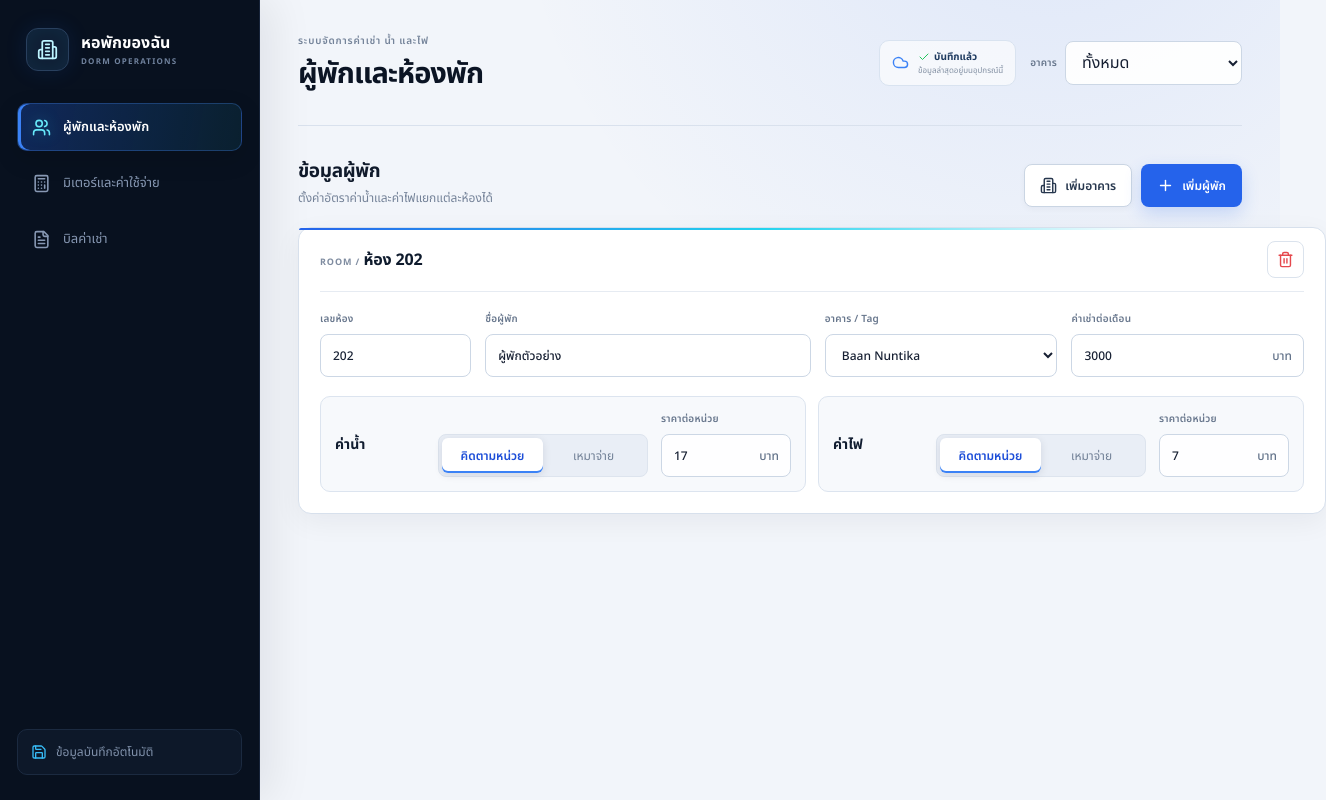
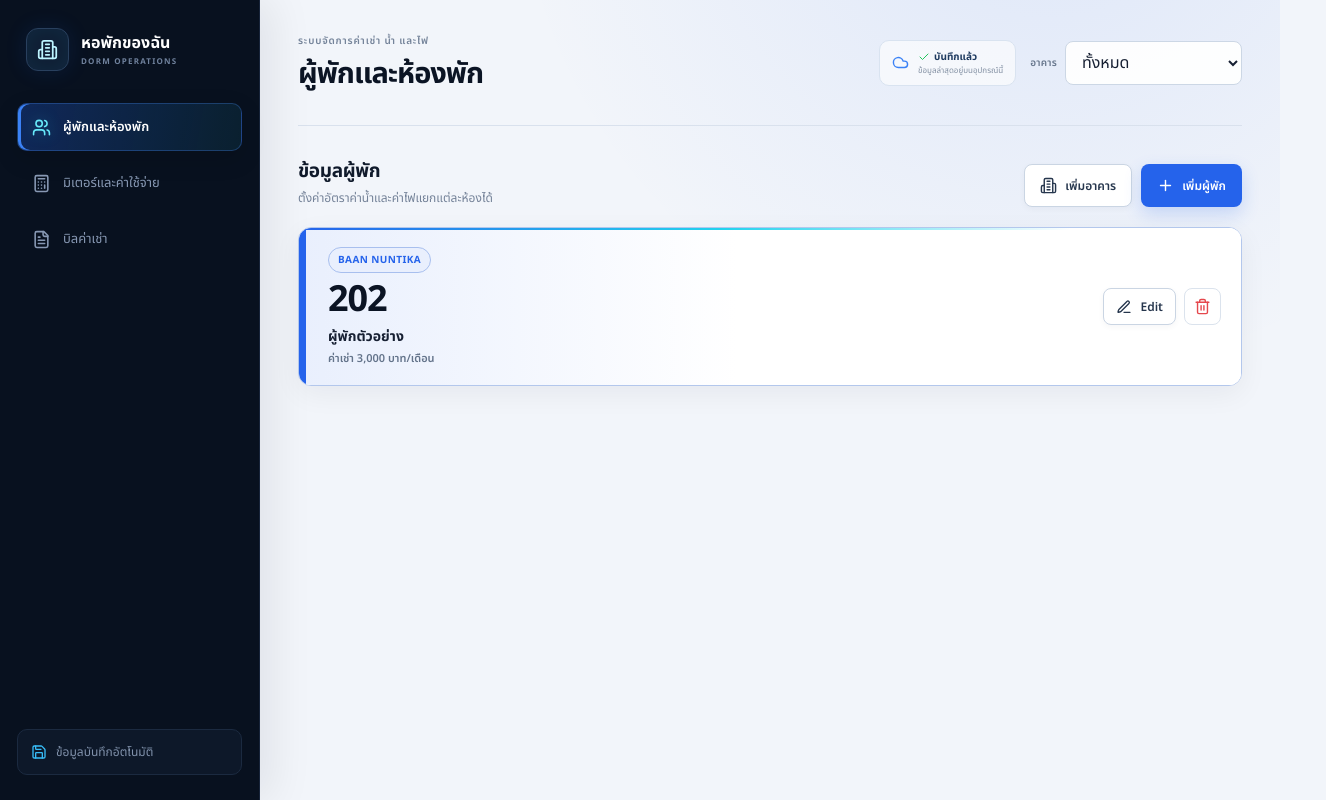
Before and after one commit to thatchawatwilaiwong-sudo/dorm-billing-system, a React (Vite) app: page / in a window 1280 px wide. Shown: the whole page, 1326 px wide, since content can reach past the window. Built offline with nearby package versions, Linux system fonts and the light colour scheme.

Commit message:
Improve tenant cards and bill exports

```diff
--- a/src/main.jsx
+++ b/src/main.jsx
@@ -9,6 +9,7 @@ import {
   DoorOpen,
   Download,
   Droplets,
+  Edit3,
   FileText,
   House,
   Plus,
@@ -53,6 +54,13 @@ const INITIAL_DATA = {
 
 const money = (value) =>
   new Intl.NumberFormat("th-TH", { minimumFractionDigits: 0, maximumFractionDigits: 2 }).format(value || 0);
+
+const BUILDING_COLORS = ["#2563eb", "#7c3aed", "#0891b2", "#ea580c", "#16a34a", "#db2777"];
+
+function buildingColor(buildings, building) {
+  const index = Math.max(0, buildings.indexOf(building));
+  return BUILDING_COLORS[index % BUILDING_COLORS.length];
+}
 
 function usePersistentData() {
   const [data, setData] = useState(() => {
@@ -159,6 +167,7 @@ function App() {
       ],
       meters: { ...current.meters, [id]: { water: {}, electric: {} } },
     }));
+    return id;
   };
 
   const addBuilding = () => {
@@ -265,6 +274,20 @@ function NavButton({ active, icon: Icon, children, onClick }) {
 }
 
 function TenantPage({ data, tenants, addTenant, addBuilding, updateTenant, deleteTenant }) {
+  const [editingIds, setEditingIds] = useState(() => new Set());
+  const setEditing = (id, editing) => {
+    setEditingIds((current) => {
+      const next = new Set(current);
+      if (editing) next.add(id);
+      else next.delete(id);
+      return next;
+    });
+  };
+  const handleAddTenant = () => {
+    const id = addTenant();
+    setEditing(id, true);
+  };
+
   return (
     <section>
       <div className="section-actions">
@@ -274,18 +297,26 @@ function TenantPage({ data, tenants, addTenant, addBuilding, updateTenant, delet
         </div>
         <div className="button-row">
           <button className="button secondary" onClick={addBuilding}><Building2 size={17} /> เพิ่มอาคาร</button>
-          <button className="button primary" onClick={addTenant}><Plus size={17} /> เพิ่มผู้พัก</button>
+          <button className="button primary" onClick={handleAddTenant}><Plus size={17} /> เพิ่มผู้พัก</button>
         </div>
       </div>
 
       <div className="tenant-list">
-        {tenants.map((tenant) => (
-          <article className="tenant-card" key={tenant.id}>
+        {tenants.map((tenant) => {
+          const editing = editingIds.has(tenant.id);
+          const accent = buildingColor(data.buildings, tenant.building);
+          return (
+            <article className={`tenant-card ${editing ? "editing" : "compact"}`} style={{ "--building-accent": accent }} key={tenant.id}>
+              {editing ? (
+                <>
                   <div className="tenant-heading">
                     <div className="room-number">ห้อง {tenant.room || "ใหม่"}</div>
+                    <div className="tenant-card-actions">
+                      <button className="button primary compact-action" onClick={() => setEditing(tenant.id, false)}><Save size={16} /> Save</button>
                       <button className="icon-button danger" aria-label="ลบห้อง" onClick={() => deleteTenant(tenant.id)}>
                         <Trash2 size={17} />
                       </button>
+                    </div>
                   </div>
                   <div className="form-grid">
                     <Field label="เลขห้อง"><input value={tenant.room} onChange={(e) => updateTenant(tenant.id, { room: e.target.value })} /></Field>
@@ -303,8 +334,26 @@ function TenantPage({ data, tenants, addTenant, addBuilding, updateTenant, delet
                     <UtilitySetting label="ค่าน้ำ" utility="water" tenant={tenant} defaultRate={17} updateTenant={updateTenant} />
                     <UtilitySetting label="ค่าไฟ" utility="electric" tenant={tenant} defaultRate={7} updateTenant={updateTenant} />
                   </div>
+                </>
+              ) : (
+                <div className="tenant-compact-card">
+                  <div>
+                    <div className="tenant-building-chip">{tenant.building || "ไม่ระบุอาคาร"}</div>
+                    <div className="tenant-compact-room">{tenant.room || "ห้องใหม่"}</div>
+                    <div className="tenant-compact-name">{tenant.name || "ยังไม่ระบุชื่อผู้พัก"}</div>
+                    <div className="tenant-compact-rent">ค่าเช่า {money(tenant.rent)} บาท/เดือน</div>
+                  </div>
+                  <div className="tenant-card-actions">
+                    <button className="button secondary compact-action" onClick={() => setEditing(tenant.id, true)}><Edit3 size={16} /> Edit</button>
+                    <button className="icon-button danger" aria-label="ลบห้อง" onClick={() => deleteTenant(tenant.id)}>
+                      <Trash2 size={17} />
+                    </button>
+                  </div>
+                </div>
+              )}
             </article>
-        ))}
+          );
+        })}
         {tenants.length === 0 && <EmptyState text="ยังไม่มีผู้พักในอาคารนี้" />}
       </div>
     </section>
@@ -347,9 +396,16 @@ function PeriodControls({ year, month, setYear, setMonth }) {
   return (
     <div className="period-controls">
       <Field label="ปี พ.ศ.">
-        <select value={year} onChange={(e) => setYear(Number(e.target.value))}>
-          {years.map((item) => <option key={item}>{item}</option>)}
-        </select>
+        <input
+          type="number"
+          list="thai-year-options"
+          min={START_YEAR - 1}
+          value={year}
+          onChange={(e) => setYear(Number(e.target.value) || START_YEAR)}
+        />
+        <datalist id="thai-year-options">
+          {years.map((item) => <option key={item} value={item} />)}
+        </datalist>
       </Field>
       <Field label="เดือนที่ต้องการกรอก">
         <select value={month} onChange={(e) => setMonth(Number(e.target.value))}>
@@ -474,9 +530,14 @@ function BillsPage({ data, tenants, year, month, setYear, setMonth }) {
       <div className="section-actions">
         <div>
           <h2>บิลค่าเช่ารายห้อง</h2>
-          <p>ตรวจสอบยอดแล้วบันทึกเป็นรูป PNG แยกแต่ละห้อง</p>
+          <p>ตรวจสอบยอดแล้วบันทึกเป็นรูป PNG แยกแต่ละห้อง หรือบันทึกทุกห้องพร้อมกัน</p>
         </div>
+        <div className="bill-toolbar">
           <PeriodControls year={year} month={month} setYear={setYear} setMonth={setMonth} />
+          <button className="button secondary" disabled={tenants.length === 0} onClick={() => saveAllBillImages(data, tenants, year, month)}>
+            <Download size={17} /> บันทึกบิลทั้งหมด
+          </button>
+        </div>
       </div>
       <div className="bill-list">
         {tenants.map((tenant) => (
@@ -530,10 +591,9 @@ function BillCard({ data, tenant, year, month }) {
           <div><ReceiptText size={21} /><strong>รวม</strong></div>
           <strong>{money(total)} <small>บาท</small></strong>
         </div>
-        <div className="bill-tenant">ผู้พัก : {tenant.name || "ไม่ระบุชื่อผู้พัก"}</div>
       </div>
       <div className="bill-actions">
-        <div><strong>ยอดรวม {money(total)} บาท</strong><span>{tenant.name || "ไม่ระบุชื่อผู้พัก"}</span></div>
+        <div><strong>ยอดรวม {money(total)} บาท</strong><span>ห้อง {tenant.room || "—"} · {tenant.building}</span></div>
         <button className="button primary" onClick={() => saveBillImage(data, tenant, year, month)}>
           <Download size={17} /> บันทึกเป็นรูป
         </button>
@@ -556,7 +616,18 @@ function BillRow({ label, result, icon }) {
   );
 }
 
-async function saveBillImage(data, tenant, year, month) {
+function downloadBlob(blob, filename, delay = 0) {
+  window.setTimeout(() => {
+    const url = URL.createObjectURL(blob);
+    const anchor = document.createElement("a");
+    anchor.href = url;
+    anchor.download = filename;
+    anchor.click();
+    setTimeout(() => URL.revokeObjectURL(url), 1000);
+  }, delay);
+}
+
+async function createBillImageFile(data, tenant, year, month) {
   const canvas = document.createElement("canvas");
   canvas.width = 1400;
   canvas.height = 1680;
@@ -652,11 +723,15 @@ async function saveBillImage(data, tenant, year, month) {
   context.textAlign = "center";
   context.fillStyle = "#667085";
   context.font = "25px sans-serif";
-  context.fillText(`ผู้พัก : ${tenant.name || "—"}`, 700, 1520);
 
   const blob = await new Promise((resolve) => canvas.toBlob(resolve, "image/png"));
   const filename = `บิล-${tenant.building}-${tenant.room}-${MONTHS[month]}-${year}.png`;
   const file = new File([blob], filename, { type: "image/png" });
+  return { blob, filename, file };
+}
+
+async function saveBillImage(data, tenant, year, month) {
+  const { blob, filename, file } = await createBillImageFile(data, tenant, year, month);
   if (navigator.canShare?.({ files: [file] })) {
     try {
       await navigator.share({ files: [file], title: filename });
@@ -665,12 +740,21 @@ async function saveBillImage(data, tenant, year, month) {
       if (error.name === "AbortError") return;
     }
   }
-  const url = URL.createObjectURL(blob);
-  const anchor = document.createElement("a");
-  anchor.href = url;
-  anchor.download = filename;
-  anchor.click();
-  setTimeout(() => URL.revokeObjectURL(url), 1000);
+  downloadBlob(blob, filename);
+}
+
+async function saveAllBillImages(data, tenants, year, month) {
+  const images = await Promise.all(tenants.map((tenant) => createBillImageFile(data, tenant, year, month)));
+  const files = images.map((image) => image.file);
+  if (navigator.canShare?.({ files })) {
+    try {
+      await navigator.share({ files, title: `บิลค่าเช่า-${MONTHS[month]}-${year}` });
+      return;
+    } catch (error) {
+      if (error.name === "AbortError") return;
+    }
+  }
+  images.forEach((image, index) => downloadBlob(image.blob, image.filename, index * 180));
 }
 
 function EmptyState({ text }) {
--- a/src/styles.css
+++ b/src/styles.css
@@ -48,6 +48,7 @@ select:focus, input:focus { border-color: var(--teal); box-shadow: 0 0 0 3px rgb
 .button.primary { color: white; background: var(--teal); }
 .button.primary:hover { background: var(--teal-dark); }
 .button.secondary { color: #344054; background: #fff; border-color: #cfd7e2; }
+.button:disabled { cursor: not-allowed; opacity: .52; transform: none; box-shadow: none; }
 
 .tenant-list { display: grid; gap: 16px; }
 .tenant-card { padding: 20px; background: #fff; border: 1px solid var(--line); border-radius: 12px; box-shadow: 0 2px 9px rgba(31,41,55,.035); }
@@ -125,7 +126,6 @@ select:focus, input:focus { border-color: var(--teal); box-shadow: 0 0 0 3px rgb
 .bill-total-panel > div { display: flex; align-items: center; gap: 8px; }
 .bill-total-panel > strong { color: #0b5f59; font-size: 25px; }
 .bill-total-panel small { font-size: 11px; font-weight: 600; }
-.bill-tenant { padding: 0 25px 22px; color: #7b8796; text-align: center; font-size: 10px; }
 .bill-actions { display: flex; align-items: center; justify-content: space-between; gap: 15px; padding: 0 18px 18px; }
 .bill-actions strong, .bill-actions span { display: block; }
 .bill-actions strong { font-size: 14px; }
@@ -177,7 +177,6 @@ select:focus, input:focus { border-color: var(--teal); box-shadow: 0 0 0 3px rgb
   .bill-item-icon { width: 23px; height: 23px; }
   .bill-item-icon svg { width: 13px; height: 13px; }
   .bill-total-panel { margin-inline: 14px; }
-  .bill-tenant { padding-inline: 14px; }
   .bill-actions { align-items: stretch; flex-direction: column; }
   .bill-actions .button { width: 100%; }
 }
@@ -320,8 +319,72 @@ select:focus, input:focus {
   position: absolute;
   inset: 0 0 auto;
   height: 2px;
-  background: linear-gradient(90deg, #2563eb, #22d3ee 45%, transparent 82%);
+  background: linear-gradient(90deg, var(--building-accent, #2563eb), #22d3ee 45%, transparent 82%);
   border-radius: 13px 13px 0 0;
+}
+.tenant-card.editing {
+  padding-top: 0;
+  border-left: 5px solid var(--building-accent, #2563eb);
+}
+.tenant-card.compact {
+  padding: 0;
+  overflow: hidden;
+  border-color: color-mix(in srgb, var(--building-accent, #2563eb) 20%, #d7e0ec);
+}
+.tenant-compact-card {
+  display: flex;
+  align-items: center;
+  justify-content: space-between;
+  gap: 18px;
+  padding: 18px 20px 18px 22px;
+  background:
+    linear-gradient(90deg, color-mix(in srgb, var(--building-accent, #2563eb) 10%, #fff), #fff 46%),
+    #fff;
+  border-left: 7px solid var(--building-accent, #2563eb);
+}
+.tenant-building-chip {
+  display: inline-flex;
+  align-items: center;
+  max-width: 100%;
+  margin-bottom: 10px;
+  padding: 4px 9px;
+  color: var(--building-accent, #2563eb);
+  background: color-mix(in srgb, var(--building-accent, #2563eb) 10%, #fff);
+  border: 1px solid color-mix(in srgb, var(--building-accent, #2563eb) 28%, #dbe3ef);
+  border-radius: 999px;
+  font-size: 10px;
+  font-weight: 800;
+  letter-spacing: .04em;
+  text-transform: uppercase;
+}
+.tenant-compact-room {
+  color: #0b1424;
+  font-size: 36px;
+  font-weight: 850;
+  letter-spacing: -.03em;
+  line-height: .95;
+}
+.tenant-compact-name {
+  margin-top: 9px;
+  color: #172033;
+  font-size: 14px;
+  font-weight: 650;
+}
+.tenant-compact-rent {
+  margin-top: 3px;
+  color: #64748b;
+  font-size: 11px;
+  font-weight: 600;
+}
+.tenant-card-actions {
+  display: flex;
+  align-items: center;
+  gap: 8px;
+  flex: 0 0 auto;
+}
+.compact-action {
+  min-height: 37px;
+  padding: 7px 12px;
 }
 .tenant-heading { min-height: 64px; padding-bottom: 0; border-bottom-color: #e6ebf2; }
 .room-number { color: #0f1b2d; font-size: 16px; letter-spacing: -.01em; }
@@ -346,6 +409,13 @@ select:focus, input:focus {
 }
 
 .period-controls .field { min-width: 154px; }
+.bill-toolbar {
+  display: flex;
+  align-items: end;
+  gap: 10px;
+  flex-wrap: wrap;
+  justify-content: flex-end;
+}
 .table-wrap {
   background: rgba(255,255,255,.96);
   border-color: #d4deeb;
@@ -433,6 +503,13 @@ select:focus, input:focus {
   .topbar-tools { display: block; }
   .filter label { display: block; margin-bottom: 3px; }
   .tenant-card { padding-inline: 16px; }
+  .tenant-card.compact { padding: 0; }
+  .tenant-compact-card { align-items: flex-start; padding: 16px; }
+  .tenant-compact-room { font-size: 31px; }
+  .tenant-card-actions { flex-direction: column; align-items: stretch; }
+  .tenant-card-actions .icon-button { width: 100%; }
+  .bill-toolbar { justify-content: stretch; }
+  .bill-toolbar .period-controls, .bill-toolbar .button { width: 100%; }
   .room-number::before { display: none; }
 }
 
```
Lines whose indentation alone changed are shown as unchanged.
